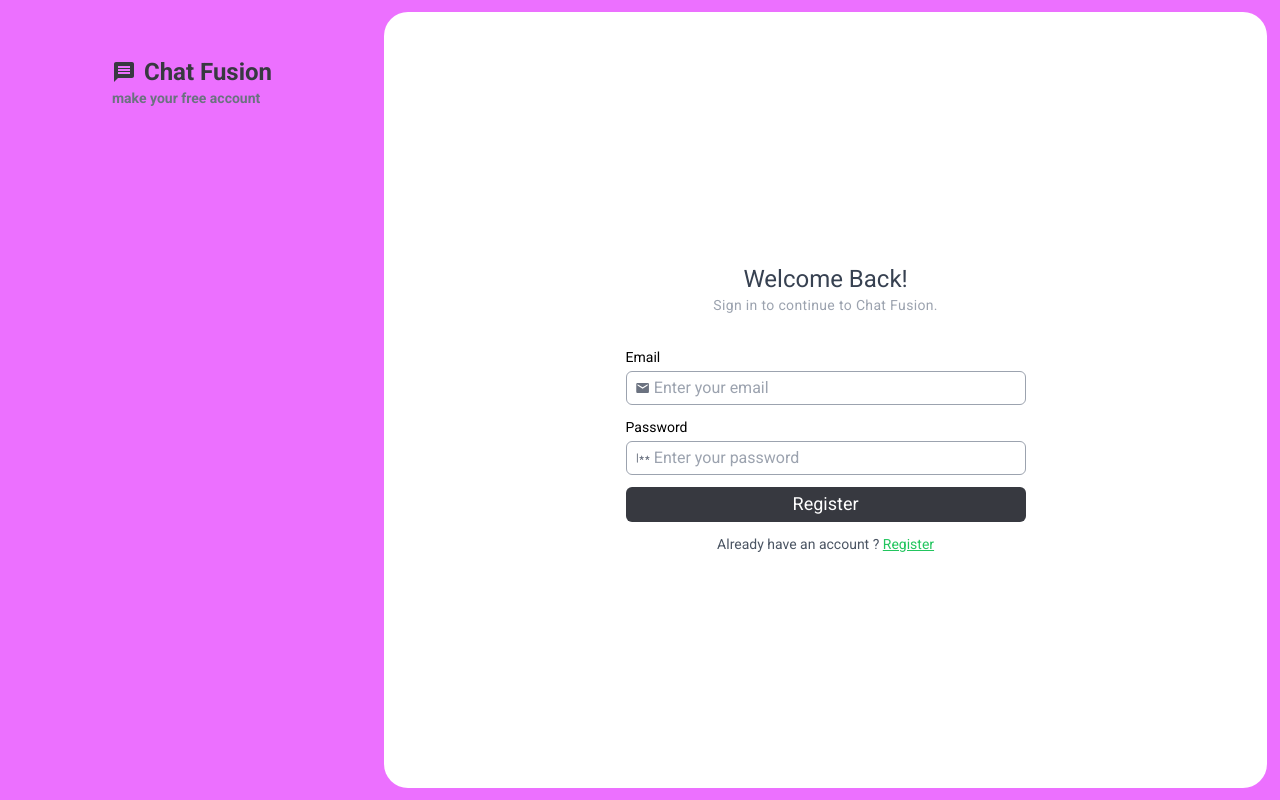
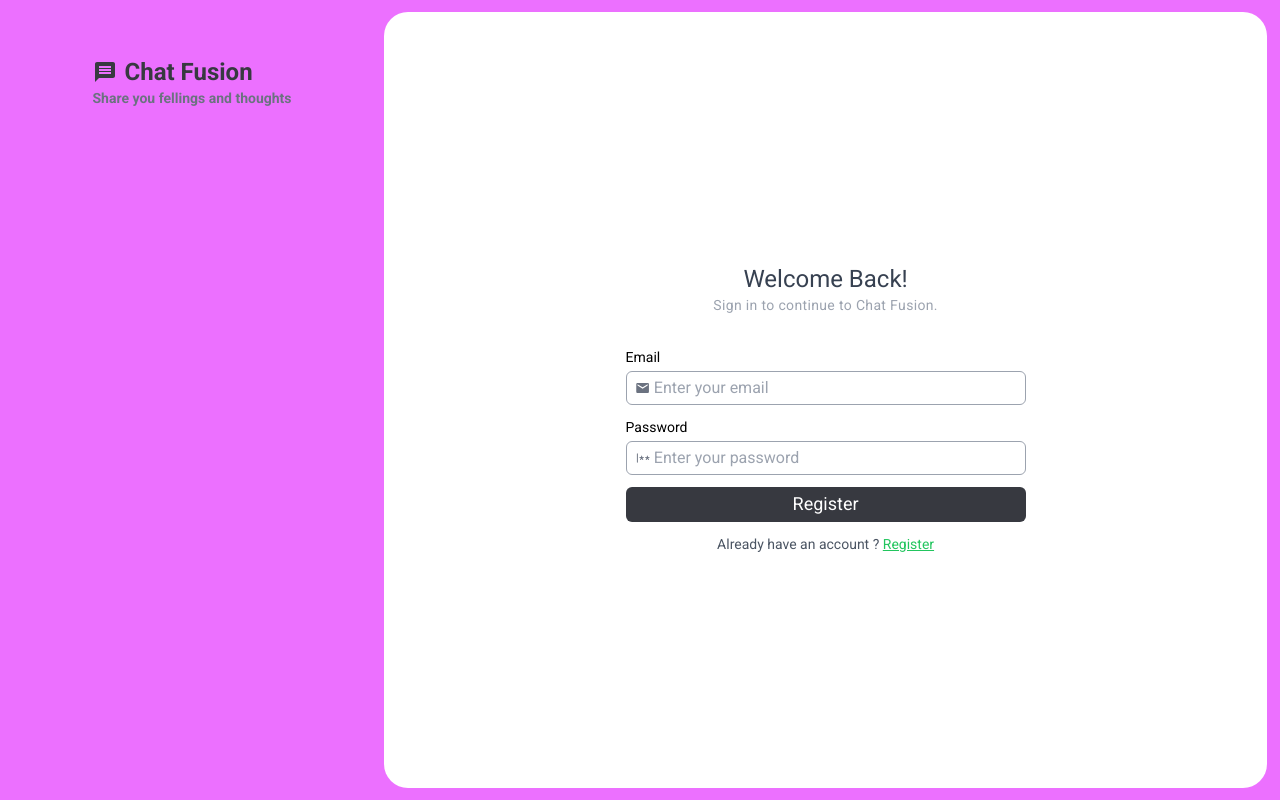
Before and after one commit to shivamFullStack111/Chat-Fussion---Chat-app-mern-stack-with-best-practices, a React (Vite) app in the folder frontend/: page /signin in a window 1280 px wide. Built offline with nearby package versions, Linux system fonts and the light colour scheme.

Commit message:
loader component

```diff
--- /dev/null
+++ b/frontend/src/components/Transparent_Loader.jsx
@@ -0,0 +1,11 @@
+import React from "react";
+import Loader from "../images/Loader.gif";
+const Transparent_Loader = () => {
+  return (
+    <div className="w-full h-screen flex justify-center items-center absolute top-0 left-0 bg-[#0001]">
+      <img className="w-32 h-32 " src={Loader} alt={"Loading..."} />
+    </div>
+  );
+};
+
+export default Transparent_Loader;
--- a/frontend/src/login/Login.jsx
+++ b/frontend/src/login/Login.jsx
@@ -4,9 +4,15 @@ import { LogoInput } from "../components/loginAndRegister";
 import { PiPassword } from "react-icons/pi";
 import Button from "../components/Button";
 import { Link } from "react-router-dom";
+import Transparent_Loader from "../components/Transparent_Loader";
+import { useState } from "react";
 
 const Login = () => {
+  const [isLoading, setisLoading] = useState(false);
   return (
+    <>
+      {isLoading && <Transparent_Loader />}
+
       <div className="h-screen w-full dark:bg-darkbg bg-primary  flex  max-1000px:justify-center items-center ">
         <div className="w-[30%] max-1000px:hidden flex fle-col   min-h-[100vh] pt-[7vh] justify-center ">
           <div>
@@ -16,7 +22,7 @@ const Login = () => {
             </div>
 
             <p className="text-sm font-semibold text-gray-500 dark:text-gray-400">
-            make your free account
+              Share you fellings and thoughts
             </p>
           </div>
         </div>
@@ -53,6 +59,7 @@ const Login = () => {
           </div>
         </div>
       </div>
+    </>
   );
 };
 
--- a/frontend/src/register/Register.jsx
+++ b/frontend/src/register/Register.jsx
@@ -4,9 +4,14 @@ import { LogoInput } from "../components/loginAndRegister";
 import { PiPassword } from "react-icons/pi";
 import Button from "../components/Button";
 import { Link } from "react-router-dom";
+import Transparent_Loader from "../components/Transparent_Loader";
+import { useState } from "react";
 
 const Register = () => {
+  const [isLoading, setisLoading] = useState(false);
   return (
+    <>
+      {isLoading && <Transparent_Loader />}
       <div className="h-screen w-full dark:bg-darkbg bg-primary  flex  max-1000px:justify-center items-center ">
         <div className="w-[30%] max-1000px:hidden flex fle-col   min-h-[100vh] pt-[7vh] justify-center ">
           <div>
@@ -66,6 +71,7 @@ const Register = () => {
           </div>
         </div>
       </div>
+    </>
   );
 };
 
```
Also changed, not shown: frontend/src/images/Loader.gif (added). Lines whose indentation alone changed are shown as unchanged.
